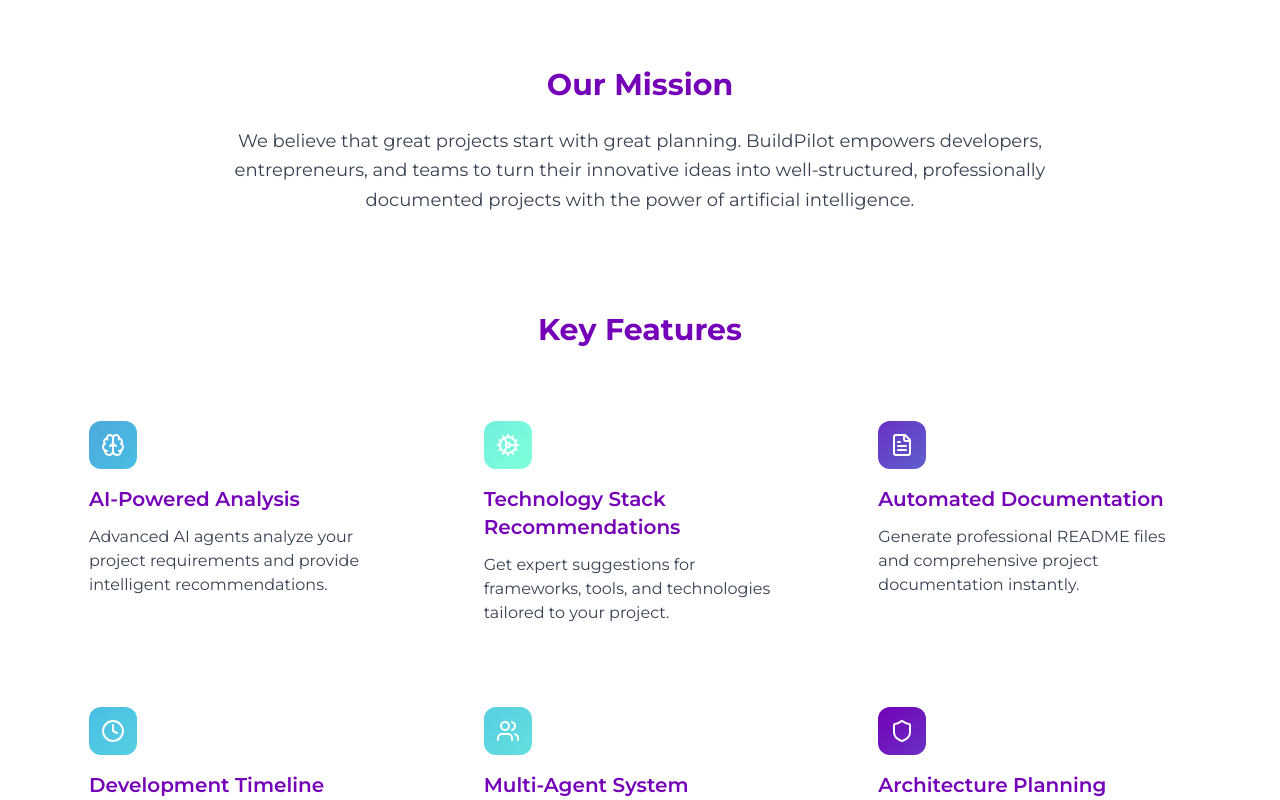
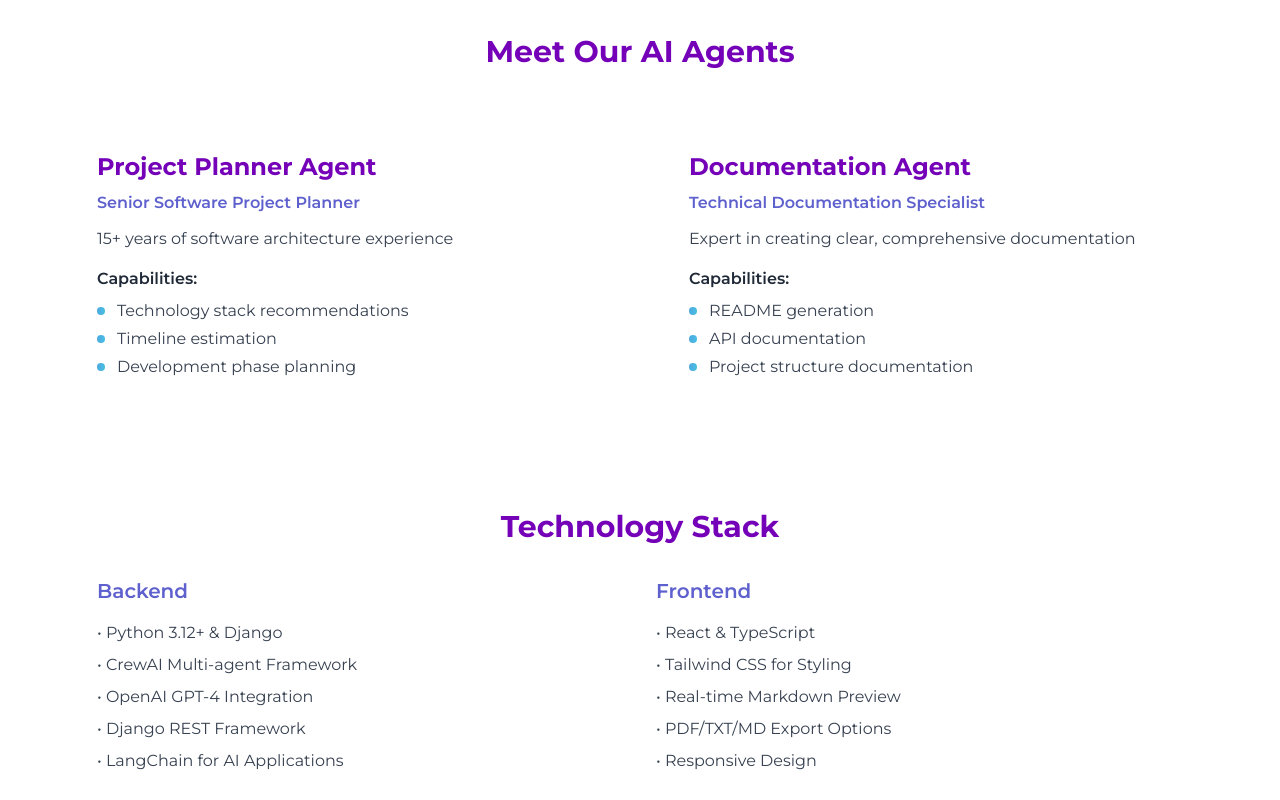
Before and after one commit to Andy2887/BuildPilot, a React (Vite) app in the folder frontend/: page /about in a window 1280 px wide. Shown: the part 380-1180 px from the top of the page. Built offline with nearby package versions, Linux system fonts and the light colour scheme.

Commit message:
updated readme and removed hover effect

```diff
--- a/frontend/src/App.tsx
+++ b/frontend/src/App.tsx
@@ -1,4 +1,3 @@
-import React from 'react';
 import { BrowserRouter as Router, Routes, Route } from 'react-router-dom';
 import Navbar from './components/Navbar';
 import HomePage from './pages/HomePage';
@@ -8,7 +7,7 @@
 function App() {
   return (
     <Router>
-      <div className="min-h-screen bg-white">
+      <div className="min-h-screen">
         <Navbar />
         <Routes>
           <Route path="/" element={<HomePage />} />
--- a/frontend/src/pages/AboutPage.tsx
+++ b/frontend/src/pages/AboutPage.tsx
@@ -1,45 +1,6 @@
 import React from 'react';
-import { Brain, Users, Cog, FileText, Clock, Shield } from 'lucide-react';
 
 const AboutPage: React.FC = () => {
-  const features = [
-    {
-      icon: Brain,
-      title: 'AI-Powered Analysis',
-      description: 'Advanced AI agents analyze your project requirements and provide intelligent recommendations.',
-      color: 'bg-gradient-to-br from-picton-blue to-aero text-white'
-    },
-    {
-      icon: Cog,
-      title: 'Technology Stack Recommendations',
-      description: 'Get expert suggestions for frameworks, tools, and technologies tailored to your project.',
-      color: 'bg-gradient-to-br from-turquoise to-aquamarine text-white'
-    },
-    {
-      icon: FileText,
-      title: 'Automated Documentation',
-      description: 'Generate professional README files and comprehensive project documentation instantly.',
-      color: 'bg-gradient-to-br from-grape to-slate-blue text-white'
-    },
-    {
-      icon: Clock,
-      title: 'Development Timeline',
-      description: 'Receive realistic timeline estimates and milestone planning for your project.',
-      color: 'bg-gradient-to-br from-aero to-sky-blue text-white'
-    },
-    {
-      icon: Users,
-      title: 'Multi-Agent System',
-      description: 'Specialized AI agents work together to provide comprehensive project planning.',
-      color: 'bg-gradient-to-br from-sky-blue to-tiffany-blue text-white'
-    },
-    {
-      icon: Shield,
-      title: 'Architecture Planning',
-      description: 'Get detailed project structure and architecture recommendations for scalability.',
-      color: 'bg-gradient-to-br from-french-violet to-grape text-white'
-    }
-  ];
 
   const agents = [
     {
@@ -69,32 +30,6 @@
             project planning and documentation. Using advanced AI agents, we transform your ideas into
             comprehensive, actionable project plans.
           </p>
-        </div>
-
-        {/* Mission Section */}
-        <div className="bg-white/70 backdrop-blur-sm rounded-2xl p-8 mb-16 border border-white/30">
-          <h2 className="text-3xl font-bold text-french-violet mb-6 text-center">Our Mission</h2>
-          <p className="text-lg text-gray-700 leading-relaxed text-center max-w-4xl mx-auto">
-            We believe that great projects start with great planning. BuildPilot empowers developers,
-            entrepreneurs, and teams to turn their innovative ideas into well-structured, professionally
-            documented projects with the power of artificial intelligence.
-          </p>
-        </div>
-
-        {/* Features Grid */}
-        <div className="mb-16">
-          <h2 className="text-3xl font-bold text-french-violet mb-12 text-center">Key Features</h2>
-          <div className="grid md:grid-cols-2 lg:grid-cols-3 gap-8">
-            {features.map((feature, index) => (
-              <div key={index} className="bg-white/70 backdrop-blur-sm p-6 rounded-xl border border-white/30 hover:shadow-lg transition-all duration-300 hover:bg-white/80">
-                <div className={`w-12 h-12 rounded-xl flex items-center justify-center mb-4 ${feature.color}`}>
-                  <feature.icon className="h-6 w-6" />
-                </div>
-                <h3 className="text-xl font-semibold text-french-violet mb-3">{feature.title}</h3>
-                <p className="text-gray-700">{feature.description}</p>
-              </div>
-            ))}
-          </div>
         </div>
 
         {/* AI Agents Section */}
--- a/frontend/src/pages/GeneratorPage.tsx
+++ b/frontend/src/pages/GeneratorPage.tsx
@@ -60,13 +60,13 @@
   };
 
   return (
-    <div className="min-h-screen pt-16 pb-8 px-4 sm:px-6 lg:px-8">
+    <div className="min-h-screen pt-8 pb-8 px-4 sm:px-6 lg:px-8">
       <div className="max-w-7xl mx-auto">
         <div className="text-center">
           <h1 className="text-4xl font-bold text-french-violet mb-4">
             AI Project Generator
           </h1>
-          <p className="text-xl text-gray-700 max-w-2xl mx-auto">
+          <p className="text-xl text-gray-700 max-w-2xl mx-auto mb-4">
             Transform your project ideas into comprehensive plans with our AI-powered assistant
           </p>
         </div>
--- a/frontend/src/pages/HomePage.tsx
+++ b/frontend/src/pages/HomePage.tsx
@@ -6,7 +6,7 @@
   return (
     <div className="min-h-screen">
       {/* Hero Section */}
-      <section className="relative py-20 px-4 sm:px-6 lg:px-8">
+      <section className="relative py-16 px-4 sm:px-6 lg:px-8">
         <div className="max-w-4xl mx-auto text-center">
           <div className="mb-8">
             <h1 className="text-5xl md:text-6xl font-bold mb-6 leading-tight">
@@ -20,7 +20,7 @@
             </p>
           </div>
 
-          <div className="flex flex-col sm:flex-row gap-4 justify-center mb-8">
+          <div className="flex flex-col sm:flex-row gap-4 justify-center mb-12">
             <Link
               to="/generator"
               className="inline-flex items-center px-8 py-4 bg-gradient-to-r from-grape to-slate-blue text-white font-semibold rounded-xl hover:from-french-violet hover:to-grape transition-all duration-200 shadow-lg hover:shadow-xl transform hover:-translate-y-1"
@@ -39,31 +39,31 @@
 
           {/* Feature Cards */}
           <div className="grid md:grid-cols-3 gap-8 mb-20">
-            <div className="bg-white/70 backdrop-blur-sm p-8 rounded-2xl border border-white/30 hover:shadow-lg transition-all duration-300 hover:bg-white/80">
+            <div className="bg-white/70 backdrop-blur-sm p-8 rounded-2xl border border-white/30">
               <div className="bg-gradient-to-br from-picton-blue to-aero w-12 h-12 rounded-xl flex items-center justify-center mb-4 mx-auto">
                 <Target className="h-6 w-6 text-white" />
               </div>
-              <h3 className="text-xl font-semibold text-french-violet mb-3">Smart Analysis</h3>
+              <h3 className="text-xl font-semibold text-french-violet mb-3">Architecture</h3>
               <p className="text-gray-700">
-                AI-powered project analysis that understands your requirements and recommends optimal solutions.
+                Get detailed project structure and architecture recommendations for scalability.
               </p>
             </div>
 
-            <div className="bg-white/70 backdrop-blur-sm p-8 rounded-2xl border border-white/30 hover:shadow-lg transition-all duration-300 hover:bg-white/80">
+            <div className="bg-white/70 backdrop-blur-sm p-8 rounded-2xl border border-white/30">
               <div className="bg-gradient-to-br from-turquoise to-aquamarine w-12 h-12 rounded-xl flex items-center justify-center mb-4 mx-auto">
                 <Sparkles className="h-6 w-6 text-white" />
               </div>
-              <h3 className="text-xl font-semibold text-french-violet mb-3">Auto Documentation</h3>
+              <h3 className="text-xl font-semibold text-french-violet mb-3">Documentation</h3>
               <p className="text-gray-700">
                 Generate professional README files and comprehensive project documentation automatically.
               </p>
             </div>
 
-            <div className="bg-white/70 backdrop-blur-sm p-8 rounded-2xl border border-white/30 hover:shadow-lg transition-all duration-300 hover:bg-white/80">
+            <div className="bg-white/70 backdrop-blur-sm p-8 rounded-2xl border border-white/30">
               <div className="bg-gradient-to-br from-grape to-slate-blue w-12 h-12 rounded-xl flex items-center justify-center mb-4 mx-auto">
                 <Zap className="h-6 w-6 text-white" />
               </div>
-              <h3 className="text-xl font-semibold text-french-violet mb-3">Tech Stack Guidance</h3>
+              <h3 className="text-xl font-semibold text-french-violet mb-3">Tech Stack</h3>
               <p className="text-gray-700">
                 Get expert recommendations for frameworks, tools, and technologies for your specific use case.
               </p>
```
Also changed, not shown: 1 other file (tests, documents, lock files or other folders).
